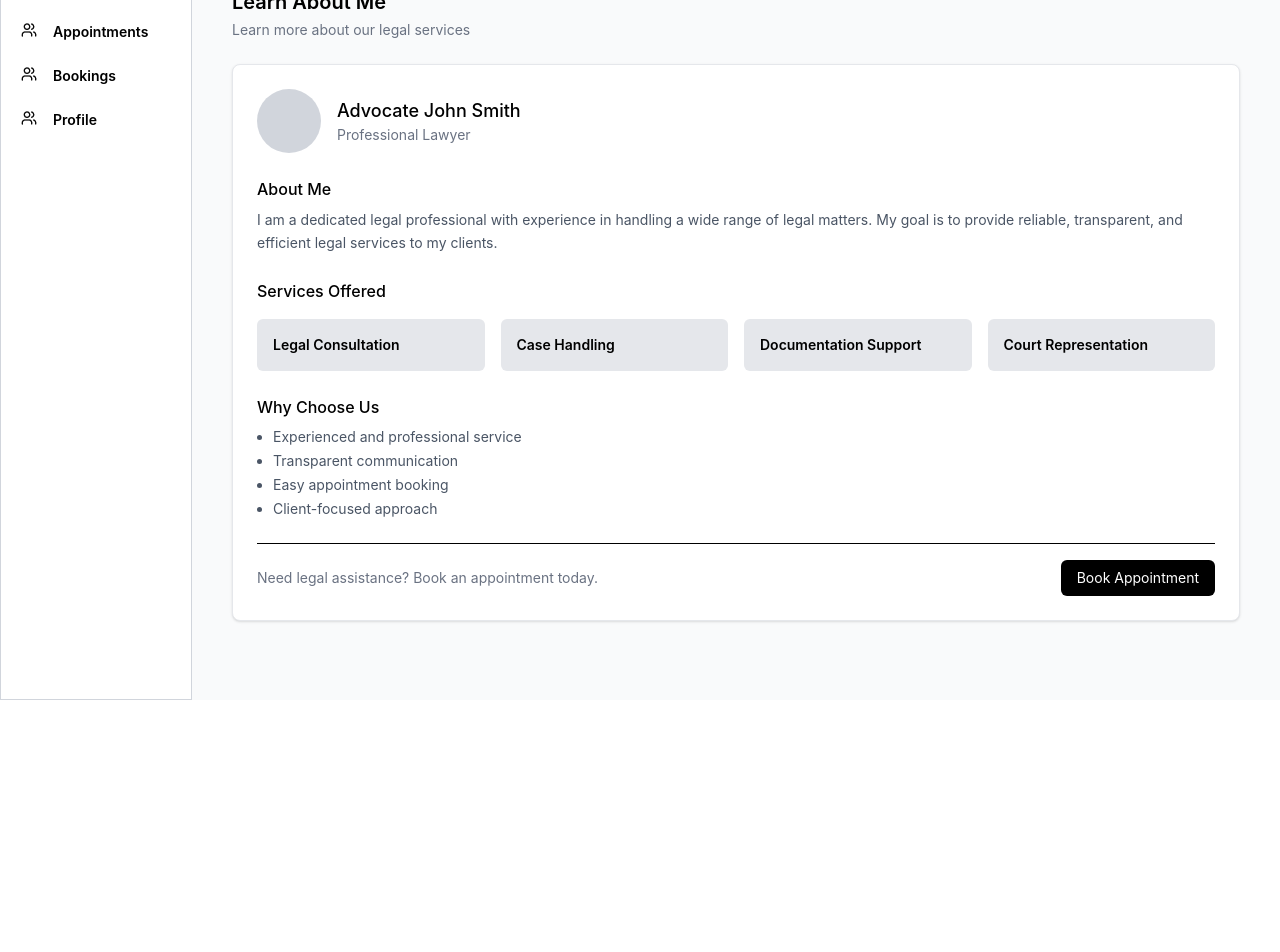
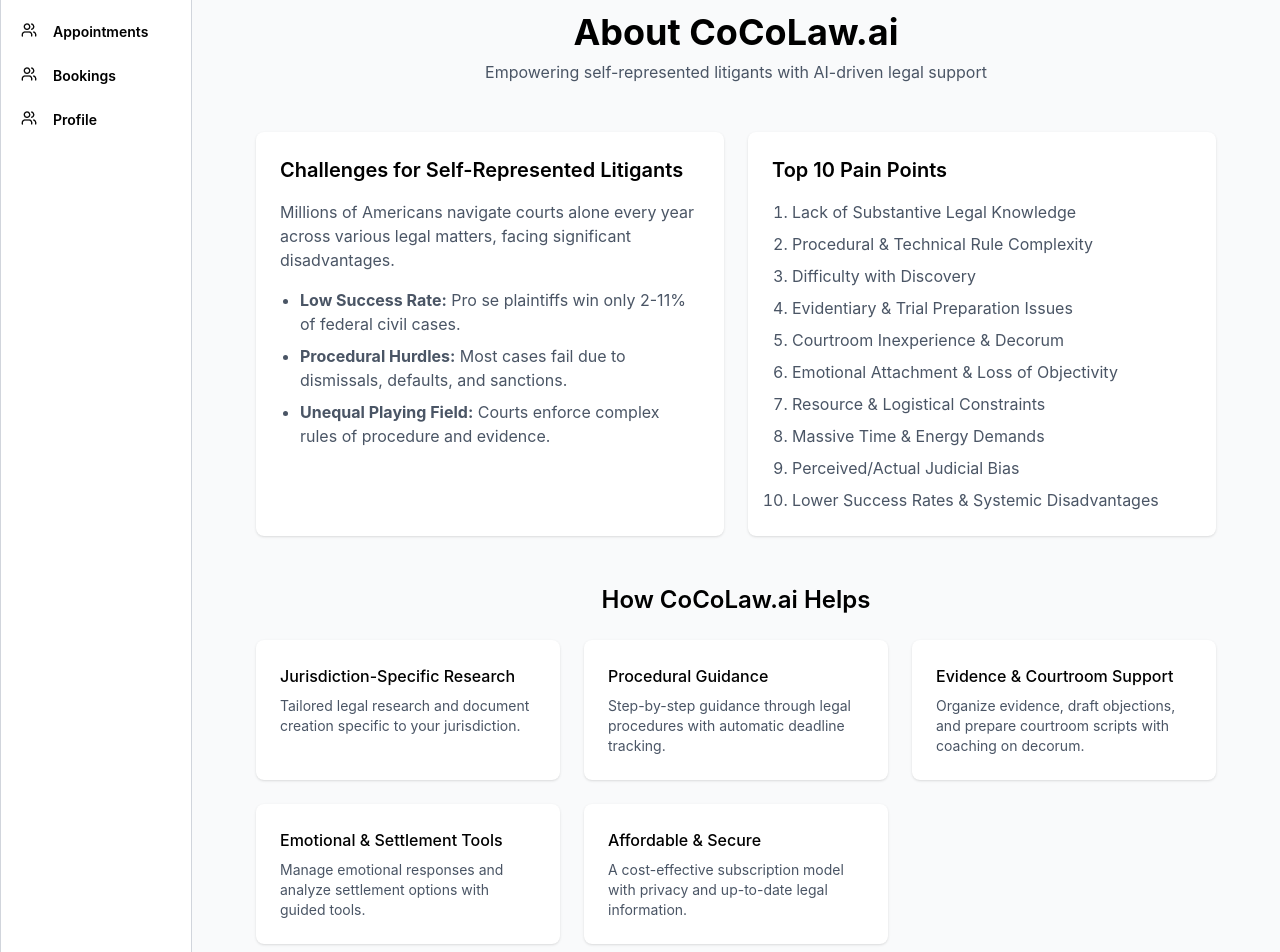
Before and after one commit to DevHanzala/-lawlelulia-platform, a React (Vite) app in the folder frontend/: page /aboutus in a window 1280 px wide. Shown: the part 100-1052 px from the top of the page. Before the commit the page ends 800 px from the top, so only its background shows below. Built offline with nearby package versions, Linux system fonts and the light colour scheme.

Commit message:
feat: changed aboutus txt according to client requirements

```diff
--- a/frontend/src/pages/AboutUs.jsx
+++ b/frontend/src/pages/AboutUs.jsx
@@ -1,79 +1,96 @@
 const AboutUs = () => {
     return (
-        <div className="p-6">
+        <div className="p-6 md:p-12 bg-gray-50">
 
             {/* Header */}
-            <div>
-                <h1 className="text-xl font-semibold">Learn About Me</h1>
-                <p className="text-sm text-gray-500 mt-1">
-                    Learn more about our legal services
+            <div className="text-center max-w-3xl mx-auto">
+                <h1 className="text-3xl md:text-4xl font-bold">About CoCoLaw.ai</h1>
+                <p className="text-gray-600 mt-2 text-sm md:text-base">
+                    Empowering self-represented litigants with AI-driven legal support
                 </p>
             </div>
 
-            {/* Main Card */}
-            <div className="mt-6 bg-white border border-gray-200 rounded-lg p-6 shadow-sm">
+            {/* Challenges Section */}
+            <div className="mt-12 grid md:grid-cols-2 gap-6">
+                <div className="bg-white p-6 rounded-lg shadow">
+                    <h2 className="text-xl font-semibold mb-4">Challenges for Self-Represented Litigants</h2>
+                    <p className="text-gray-600 mb-4">
+                        Millions of Americans navigate courts alone every year across various legal matters, facing significant disadvantages.
+                    </p>
+                    <ul className="list-disc pl-5 space-y-2 text-gray-600">
+                        <li><strong>Low Success Rate:</strong> Pro se plaintiffs win only 2-11% of federal civil cases.</li>
+                        <li><strong>Procedural Hurdles:</strong> Most cases fail due to dismissals, defaults, and sanctions.</li>
+                        <li><strong>Unequal Playing Field:</strong> Courts enforce complex rules of procedure and evidence.</li>
+                    </ul>
+                </div>
 
-                {/* Profile Section */}
-                <div className="flex items-center space-x-4">
-                    <div className="w-16 h-16 rounded-full bg-gray-300"></div>
-                    <div>
-                        <h2 className="text-lg font-medium">Advocate John Smith</h2>
-                        <p className="text-sm text-gray-500">Professional Lawyer</p>
+                {/* Pain Points */}
+                <div className="bg-white p-6 rounded-lg shadow">
+                    <h2 className="text-xl font-semibold mb-4">Top 10 Pain Points</h2>
+                    <ul className="list-decimal pl-5 space-y-2 text-gray-600 text-sm md:text-base">
+                        <li>Lack of Substantive Legal Knowledge</li>
+                        <li>Procedural & Technical Rule Complexity</li>
+                        <li>Difficulty with Discovery</li>
+                        <li>Evidentiary & Trial Preparation Issues</li>
+                        <li>Courtroom Inexperience & Decorum</li>
+                        <li>Emotional Attachment & Loss of Objectivity</li>
+                        <li>Resource & Logistical Constraints</li>
+                        <li>Massive Time & Energy Demands</li>
+                        <li>Perceived/Actual Judicial Bias</li>
+                        <li>Lower Success Rates & Systemic Disadvantages</li>
+                    </ul>
                 </div>
             </div>
 
-                {/* About Description */}
-                <div className="mt-6">
-                    <h3 className="text-md font-medium">About Me</h3>
-                    <p className="text-sm text-gray-600 mt-2 leading-relaxed">
-                        I am a dedicated legal professional with experience in handling a wide
-                        range of legal matters. My goal is to provide reliable, transparent,
-                        and efficient legal services to my clients.
-                    </p>
+            {/* How CoCoLaw Helps */}
+            <div className="mt-12">
+                <h2 className="text-2xl font-semibold text-center mb-6">How CoCoLaw.ai Helps</h2>
+                <div className="grid md:grid-cols-3 gap-6">
+                    <div className="bg-white p-6 rounded-lg shadow hover:shadow-lg transition">
+                        <h3 className="font-medium mb-2">Jurisdiction-Specific Research</h3>
+                        <p className="text-gray-600 text-sm">Tailored legal research and document creation specific to your jurisdiction.</p>
                     </div>
-
-                {/* Services (FLEX VERSION) */}
-                <div className="mt-6">
-                    <h3 className="text-md font-medium">Services Offered</h3>
-
-                    <div className="flex flex-wrap gap-4 mt-4">
-                        <div className="flex-1 min-w-[200px] p-4 bg-gray-200 rounded-md text-sm font-semibold">
-                            Legal Consultation
+                    <div className="bg-white p-6 rounded-lg shadow hover:shadow-lg transition">
+                        <h3 className="font-medium mb-2">Procedural Guidance</h3>
+                        <p className="text-gray-600 text-sm">Step-by-step guidance through legal procedures with automatic deadline tracking.</p>
                     </div>
-                        <div className="flex-1 min-w-[200px] p-4 bg-gray-200 rounded-md text-sm font-semibold">
-                            Case Handling
+                    <div className="bg-white p-6 rounded-lg shadow hover:shadow-lg transition">
+                        <h3 className="font-medium mb-2">Evidence & Courtroom Support</h3>
+                        <p className="text-gray-600 text-sm">Organize evidence, draft objections, and prepare courtroom scripts with coaching on decorum.</p>
                     </div>
-                        <div className="flex-1 min-w-[200px] p-4 bg-gray-200 rounded-md text-sm font-semibold">
-                            Documentation Support
+                    <div className="bg-white p-6 rounded-lg shadow hover:shadow-lg transition">
+                        <h3 className="font-medium mb-2">Emotional & Settlement Tools</h3>
+                        <p className="text-gray-600 text-sm">Manage emotional responses and analyze settlement options with guided tools.</p>
                     </div>
-                        <div className="flex-1 min-w-[200px] p-4 bg-gray-200 rounded-md text-sm font-semibold">
-                            Court Representation
+                    <div className="bg-white p-6 rounded-lg shadow hover:shadow-lg transition">
+                        <h3 className="font-medium mb-2">Affordable & Secure</h3>
+                        <p className="text-gray-600 text-sm">A cost-effective subscription model with privacy and up-to-date legal information.</p>
                     </div>
                 </div>
             </div>
 
-                {/* Why Choose */}
-                <div className="mt-6">
-                    <h3 className="text-md font-medium">Why Choose Us</h3>
-                    <ul className="text-sm text-gray-600 mt-2 space-y-1 list-disc pl-4">
-                        <li>Experienced and professional service</li>
-                        <li>Transparent communication</li>
-                        <li>Easy appointment booking</li>
-                        <li>Client-focused approach</li>
-                    </ul>
+            {/* User Journey */}
+            <div className="mt-12 text-center">
+                <h2 className="text-2xl font-semibold mb-6">How It Works</h2>
+                <div className="flex flex-col md:flex-row md:justify-center gap-6">
+                    <div className="bg-white p-6 rounded-lg shadow flex-1">
+                        <h3 className="font-medium mb-2">Describe Your Situation</h3>
+                        <p className="text-gray-600 text-sm">Clearly articulate your legal issue in plain English.</p>
                     </div>
-
-                {/* Call to Action */}
-                <div className="mt-6 border-t pt-4 flex flex-col md:flex-row justify-between items-center">
-                    <p className="text-sm text-gray-500">
-                        Need legal assistance? Book an appointment today.
-                    </p>
-                    <button className="bg-black text-white px-4 py-2 rounded-md text-sm hover:bg-gray-800 transition">
-                        Book Appointment
+                    <div className="bg-white p-6 rounded-lg shadow flex-1">
+                        <h3 className="font-medium mb-2">AI Legal Analysis</h3>
+                        <p className="text-gray-600 text-sm">Our AI analyzes your facts against relevant laws and rules.</p>
+                    </div>
+                    <div className="bg-white p-6 rounded-lg shadow flex-1">
+                        <h3 className="font-medium mb-2">Receive Actionable Outputs</h3>
+                        <p className="text-gray-600 text-sm">Get court-ready drafts, checklists, and strategic options.</p>
+                    </div>
+                </div>
+                <button className="mt-8 bg-black text-white px-6 py-3 rounded-md hover:bg-gray-800 transition">
+                    Start Your Case
                 </button>
             </div>
 
-            </div>
         </div>
     );
 };
```
Lines whose indentation alone changed are shown as unchanged.
